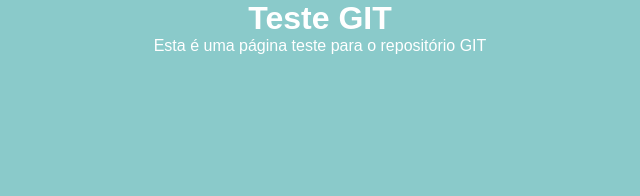
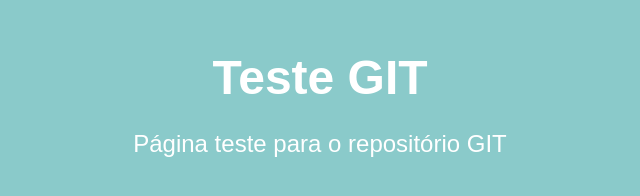
Before and after one commit to rafvalentim/pratica_git, a plain HTML site: page index.html in a window 1280 px wide. Shown: the whole page, without its empty margins (320-960 px from the left). Drawn offline with Linux system fonts and the light colour scheme.

```diff
--- a/index.html
+++ b/index.html
@@ -8,6 +8,6 @@
 </head>
 <body>
     <h1>Teste GIT</h1>
-    <p>Esta é uma página teste para o repositório GIT</p>
+    <p>Página teste para o repositório GIT</p>
 </body>
 </html>
--- a/styles.css
+++ b/styles.css
@@ -9,3 +9,13 @@
     color: white;
     text-align: center;
 }
+
+h1 {
+    font-size: 3rem;
+    margin-top: 50px;
+}
+
+p {
+    font-size: 1.5rem;
+    padding-top: 25px;
+}
```
